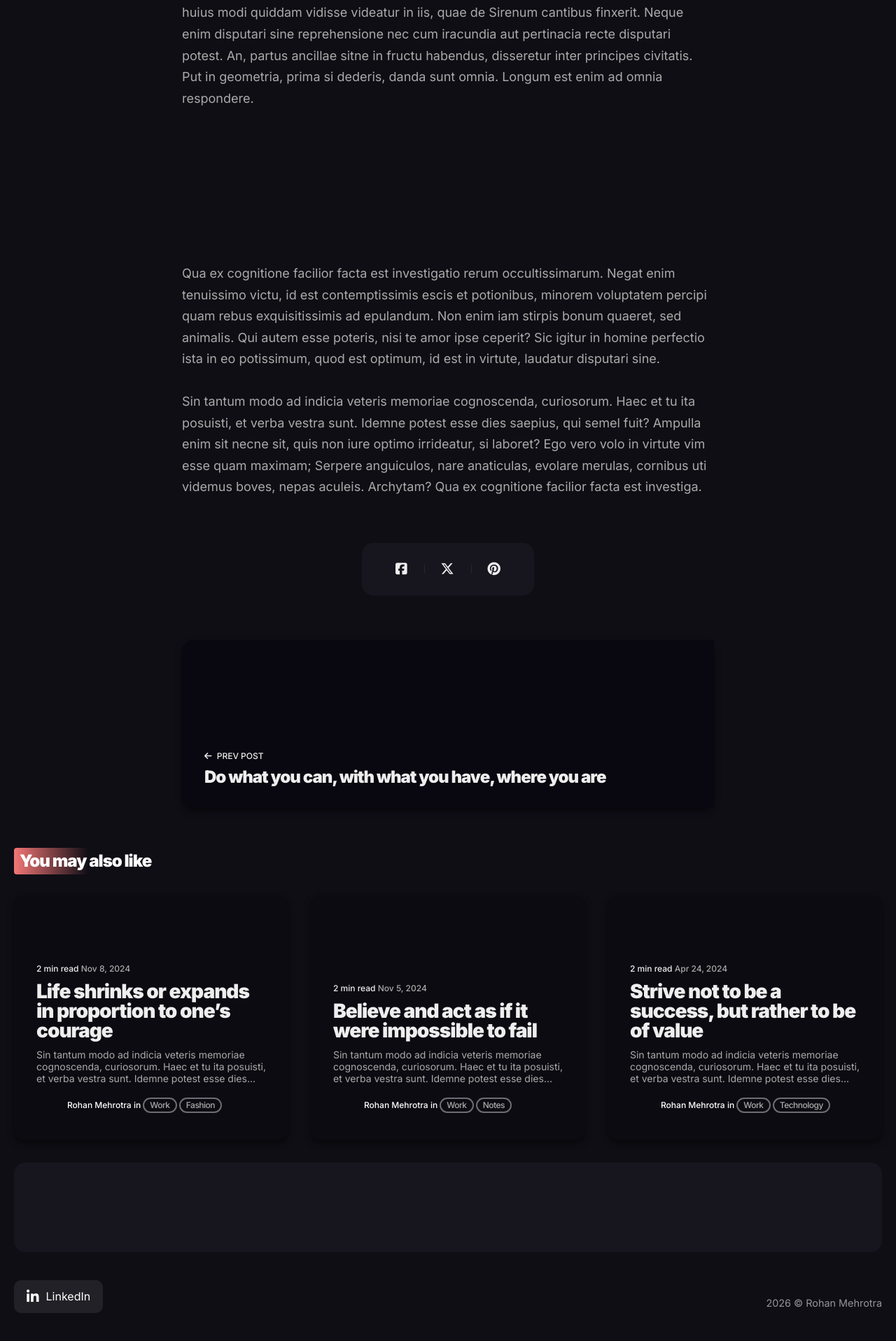
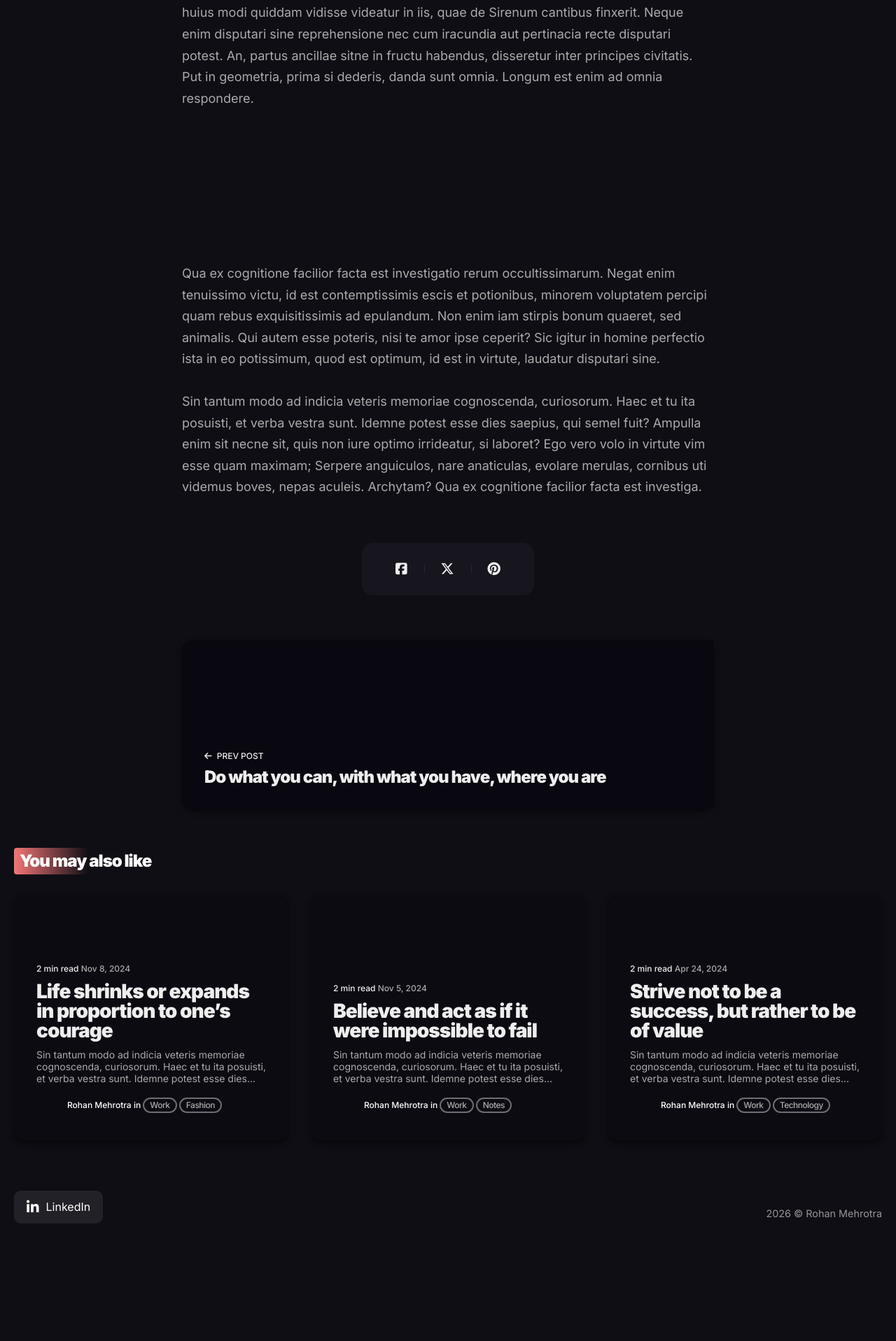
Before and after one commit to rdmehrotra/personalwebsite, a Jekyll site: the page built from _posts/2024-11-15-that-which-does-not-kill-us-makes-us-stronger.md, in a window 1280 px wide. Shown: the part 2027-3944 px from the top of the page at 70% size. Built offline with Jekyll 4.4.1, drawn with Linux system fonts in a browser that asks for light colours; a script that is not in the unit is left out; comment, search, counter and statistics services are not loaded; after the commit the page ends 3816 px from its top, so only the background shows below that; grey boxes are pictures that could not be loaded.

Commit message:
Update settings.yml

```diff
--- a/_data/settings.yml
+++ b/_data/settings.yml
@@ -1,9 +1,8 @@
 #-------------------------------
 # Site Settings
 title: Rohan Mehrotra
-logo: # You can add own logo. For example '/images/logo.png'.
+logo:
 description: Norlin – A Beautiful Dark Blog Theme for Jekyll.
-
 
 #-------------------------------
 # Navigation Settings
@@ -17,7 +16,6 @@ menu-settings:
       url: '/projects/'
     - title: 'Resume'
       url: '/resume/'
-
     - title: 'Contact Me'
       url: '/contact/'
     - title: 'Style Guide'
@@ -29,53 +27,9 @@ author:
   name: Rohan Mehrotra
   avatar: '/images/15.jpg'
 
-
 #-------------------------------
 # Hero Settings
 hero:
   title: Rohan Mehrotra
   description: Electrical Engineering @ Georgia Tech
   image: '/images/01.jpg'
-
-
-#-------------------------------
-# Contact Settings
-contact:
-  email: your@email.com # Add your email for contact form
-  description: Norlin comes with a built-in contact form, that you can use with Formspree service to handle up to 50 submissions per month for free. You could also easily switch to another contact form service if you want. # Add a description of your form
-
-# NOTE
-# Norlin theme comes with a contact form built-in. You can use this form with Formspree (https://formspree.io/) service and get up to 50 submissions for free. Also, you can easily switch to another service if you want.
-
-
-#-------------------------------
-# Footer section
-social:
-- {icon: "fa-brands fa-x-twitter", name: "Twitter", link: "https://twitter.com"}
-- {icon: "fa-brands fa-facebook-f", name: "Facebook", link: "https://facebook.com"}
-- {icon: "fa-brands fa-dribbble", name: "Dribbble", link: "https://dribbble.com"}
-- {icon: "fa-brands fa-instagram", name: "Instagram", link: "https://instagram.com"}
-- {icon: "fa-brands fa-pinterest", name: "Pinterest", link: "https://pinterest.com"}
-- {icon: "fa-brands fa-youtube", name: "Youtube", link: "https://youtube.com"}
-- {icon: "fa-brands fa-github", name: "Github", link: "https://github.com"}
-- {icon: "fa-brands fa-vimeo-v", name: "Vimeo", link: "https://vimeo.com/"}
-
-# Example of adding a new link to the footer - {icon: "fa-brands fa-mastodon", name: "Mastodon", link: "https://mastodon.social/"}
-# Other icons can be found at https://fontawesome.com/icons
-
-
-#-------------------------------
-# Comment Section (Disqus)
-disqus-identifier: anvodstudio-demo # Add your shortname for Disqus Comment. For example anvodstudio-demo
-
-
-#-------------------------------
-# Google Analytics
-google-analytics: # Add your identifier. For example UA-99631805-1.
-
-
-#-------------------------------
-# Newsletter
-mailchimp: enable # To enable the mailchimp form, use the value 'enable'. To disable the form, leave the field blank.
-mailchimp-identifier: # Add your MailChimp form identifier. For example - gmail.us21.list-manage.com/subscribe/post?u=8aeb9c31a5c97a3a5f9ff2740&amp;id=0e31fd7793&amp
-mailchimp-button-text: Join
```
